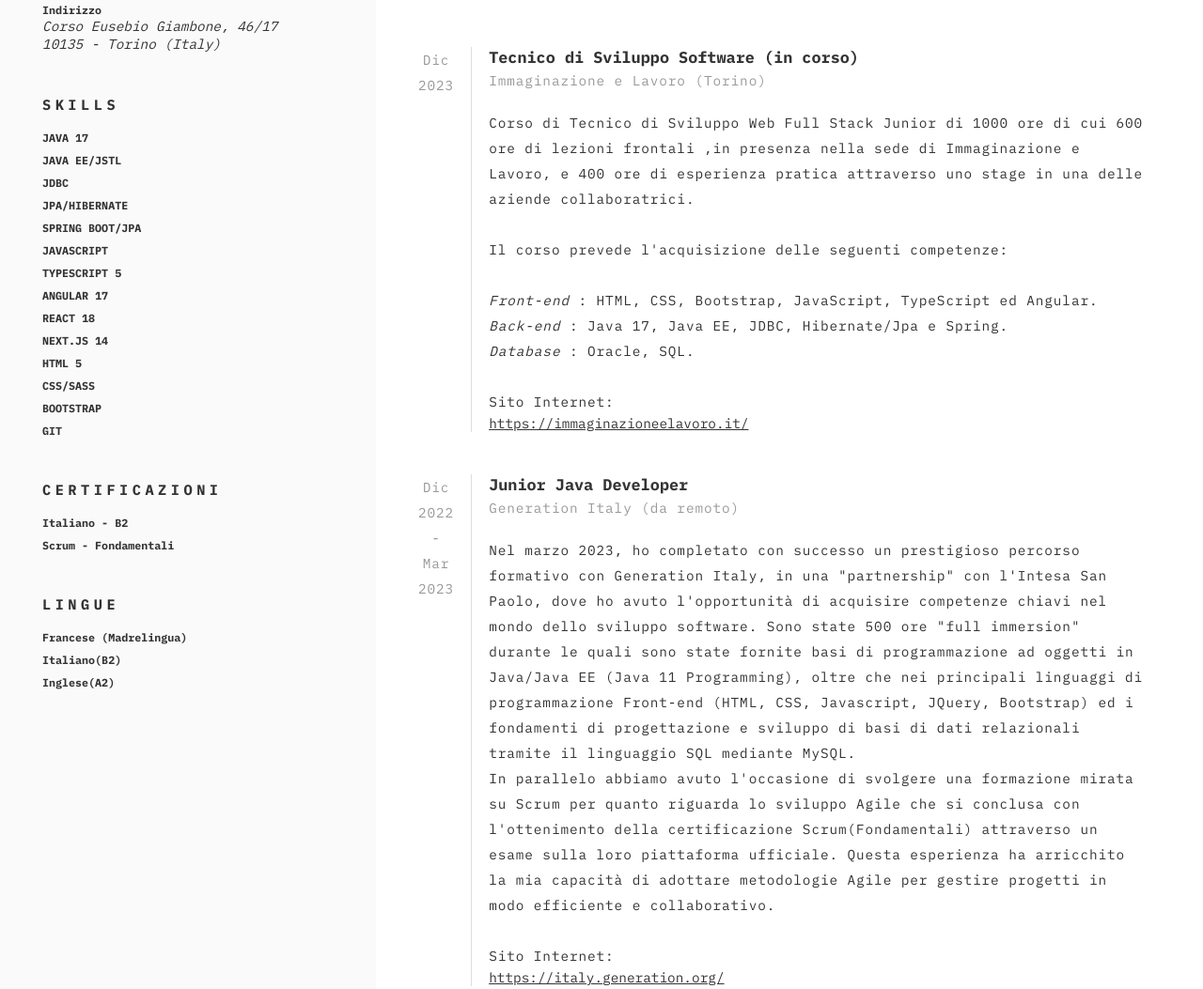
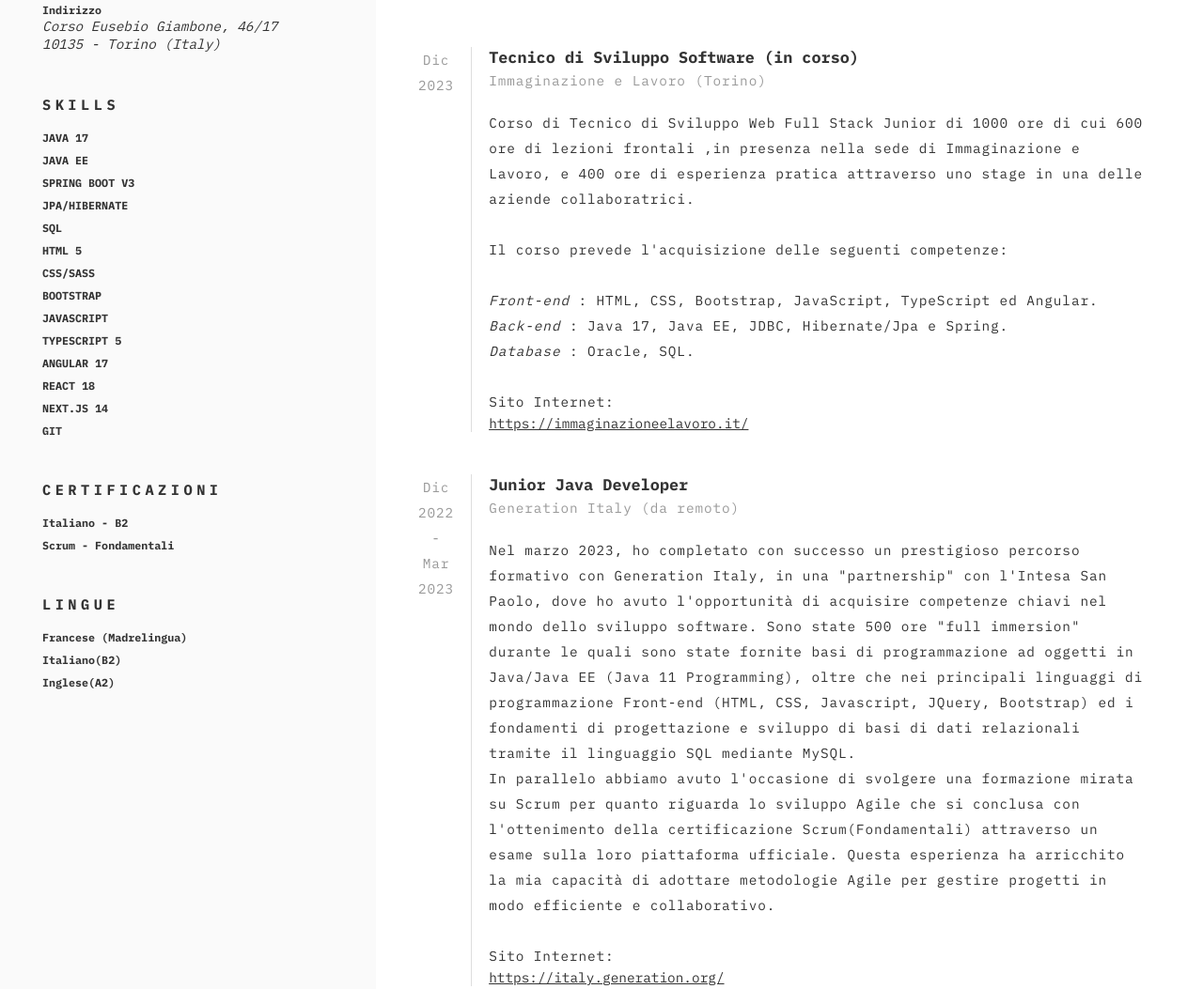
Before and after one commit to CedricMokoko/Curriculum-netlify, a website: page index.html in a window 1280 px wide. Shown: the part 871-1924 px from the top of the page at 94% size. Drawn offline with nearby package versions, Linux system fonts and the light colour scheme.

Commit message:
aggiornamento08042024

```diff
--- a/index.html
+++ b/index.html
@@ -56,16 +56,25 @@
             <h3>JAVA 17</h3>
           </div>
           <div class="animation-skills">
-            <h3>JAVA EE/JSTL</h3>
+            <h3>JAVA EE</h3>
           </div>
           <div class="animation-skills">
-            <h3>JDBC</h3>
+            <h3>SPRING BOOT V3</h3>
           </div>
           <div class="animation-skills">
             <h3>JPA/HIBERNATE</h3>
           </div>
           <div class="animation-skills">
-            <h3>SPRING BOOT/JPA</h3>
+            <h3>SQL</h3>
+          </div>
+          <div class="animation-skills">
+            <h3>HTML 5</h3>
+          </div>
+          <div class="animation-skills">
+            <h3>CSS/SASS</h3>
+          </div>
+          <div class="animation-skills">
+            <h3>BOOTSTRAP</h3>
           </div>
           <div class="animation-skills">
             <h3>JAVASCRIPT</h3>
@@ -81,15 +90,6 @@
           </div>
           <div class="animation-skills">
             <h3>NEXT.JS 14</h3>
-          </div>
-          <div class="animation-skills">
-            <h3>HTML 5</h3>
-          </div>
-          <div class="animation-skills">
-            <h3>CSS/SASS</h3>
-          </div>
-          <div class="animation-skills">
-            <h3>BOOTSTRAP</h3>
           </div>
           <div class="animation-skills">
             <h3>GIT</h3>
@@ -284,7 +284,7 @@
             Autorizzo il trattamento dei miei dati personali presenti nel CV ai sensi dell’art. 13 d. lgs. 30 giugno 2003 n. 196 - “Codice in
             materia di protezione dei dati personali” e dell’art. 13 GDPR 679/16 - “Regolamento europeo sulla protezione dei dati
             personali”. <br><br>
-            Torino (Italia) , 19/02/2024
+            Torino (Italia) , 08/04/2024
           </p>
         </div>
       </main>
```
